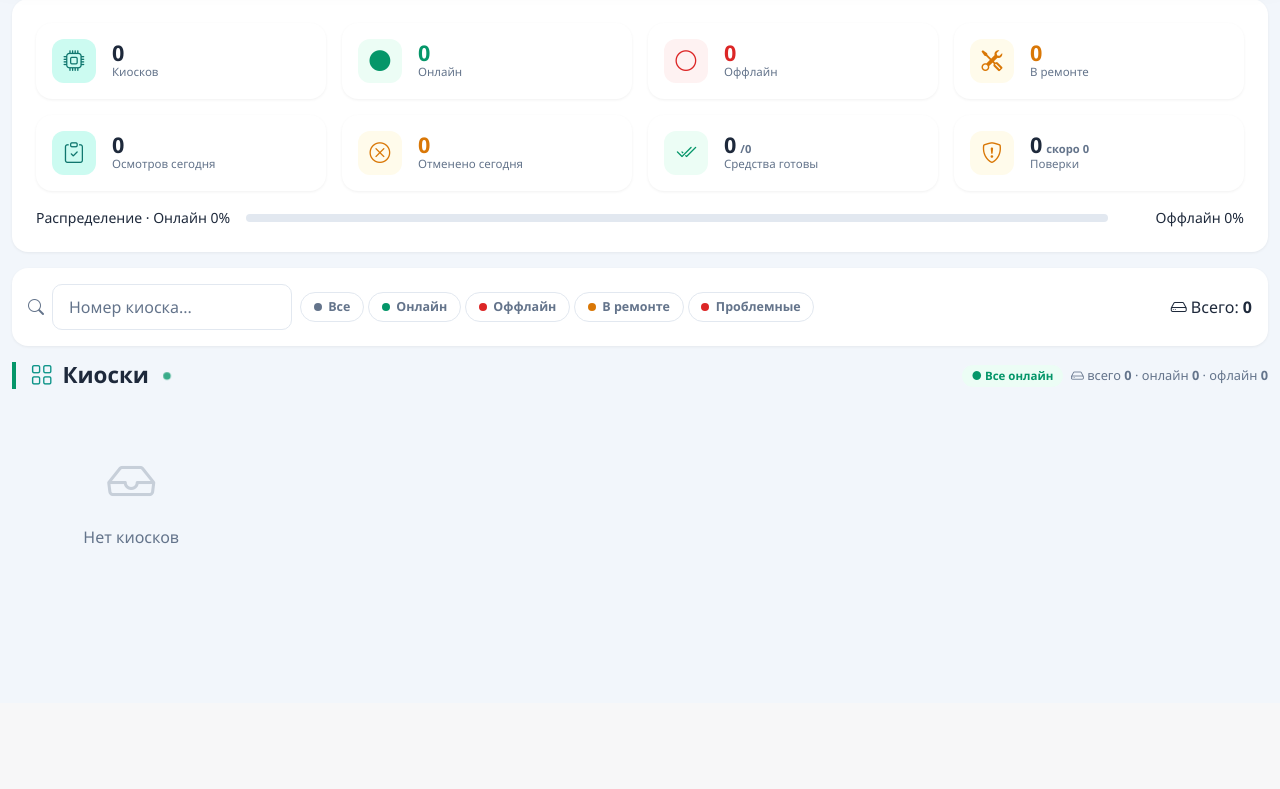
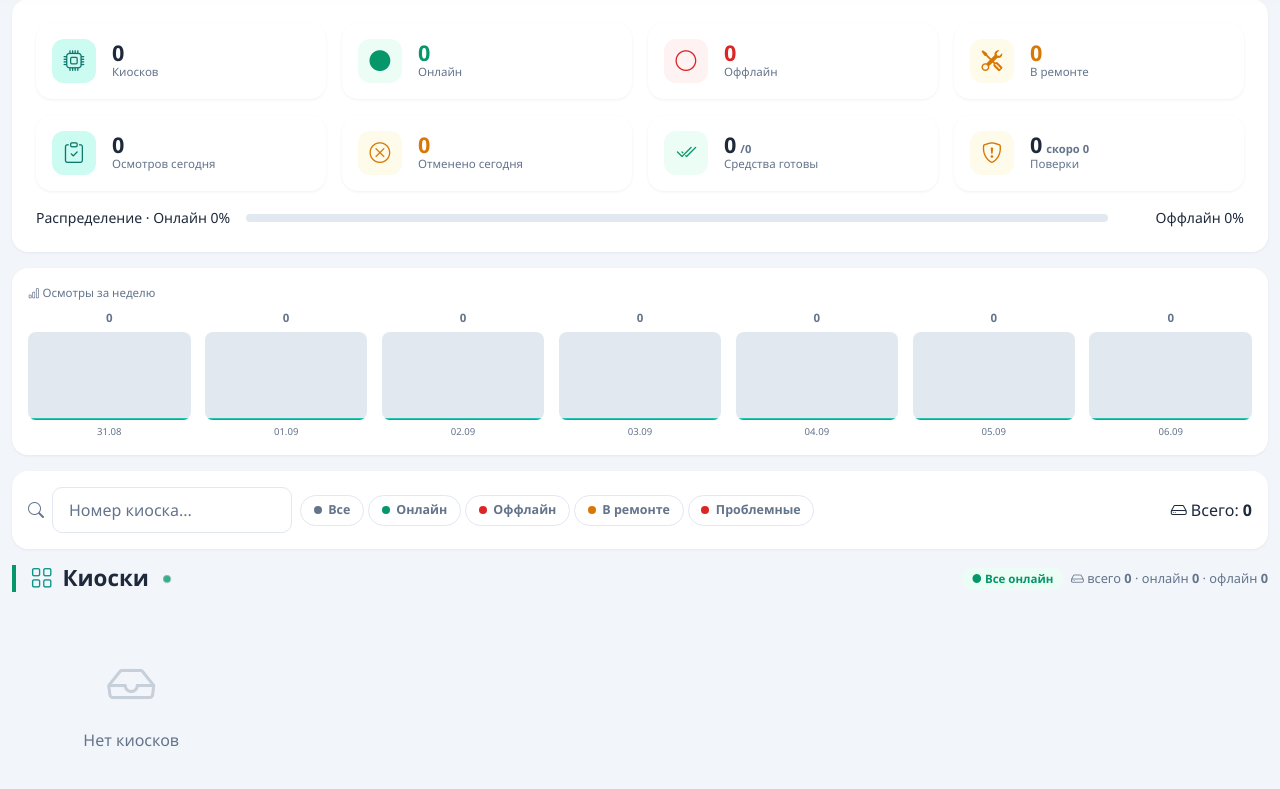
Before and after one commit to alekchiz/devicehub, a Django app: page /dashboard/ in a window 1280 px wide. Shown: the part 97-886 px from the top of the page. Before the commit the page ends 641 px from the top, so only its background shows below. Run offline with Django 5.2, Linux system fonts and the light colour scheme; the visitor is signed in with stand-in values (Sample User, id 1); data that the repository does not hold is empty; some libraries are stand-ins or nearby versions.

Commit message:
Дашборд: живая сводка осмотров, кнопка перезагрузки на карточке, мини-график осмотров за неделю

```diff
--- a/devices/urls.py
+++ b/devices/urls.py
@@ -16,6 +16,7 @@ urlpatterns = [
     path('device/<int:pk>/stop/', views.device_stop, name='device_stop'),
     path('device/<int:pk>/start/', views.device_start, name='device_start'),
     path('device/<int:pk>/upload/', views.device_upload, name='device_upload'),
+    path('device/<int:pk>/reboot/', views.device_reboot, name='device_reboot'),
     path('device/<int:pk>/set-password/', views.device_set_password, name='device_set_password'),
     path('device/<int:pk>/report/', views.export_device_report, name='export_device_report'),
     path('export/', views.export_devices_excel, name='export_devices'),
--- a/devices/views.py
+++ b/devices/views.py
@@ -1,5 +1,6 @@
 import subprocess
 import logging
+from datetime import timedelta
 from django.shortcuts import render, redirect, get_object_or_404
 from django.contrib import messages
 from django.contrib.auth.decorators import login_required, user_passes_test
@@ -350,6 +351,14 @@ def dashboard(request):
     today_agg = today_qs.aggregate(exams=Sum('exams'), cancelled=Sum('cancelled'))
     today_exams_total = today_agg['exams'] or 0
     today_cancelled_total = today_agg['cancelled'] or 0
+    # Осмотры по дням за последнюю неделю (для мини-графика дашборда).
+    week_days = [today - timedelta(days=i) for i in range(6, -1, -1)]
+    week_agg = dict(
+        DailyExam.objects.filter(date__gte=week_days[0], date__lte=today)
+        .values('date').annotate(total=Sum('exams'))
+        .values_list('date', 'total'))
+    week_exams = [{'date': d, 'total': week_agg.get(d, 0)} for d in week_days]
+    week_max = max((x['total'] for x in week_exams), default=1) or 1
 
     if repair_count:
         page_status = 'repair'
@@ -397,6 +406,8 @@ def dashboard(request):
         'verif_soon': v_soon,
         'today_exams_total': today_exams_total,
         'today_cancelled_total': today_cancelled_total,
+        'week_exams': week_exams,
+        'week_max': week_max,
         'problems_count': problems_count,
         'problems_filter': problems_filter,
         'problems_chip': build_qs(request, problems='1'),
@@ -461,12 +472,18 @@ def device_status_feed(request):
 
     page_status = 'repair' if repair else ('warn' if offline else 'ok')
 
+    today = timezone.localdate()
+    exam_agg = DailyExam.objects.filter(date=today).aggregate(
+        exams=Sum('exams'), cancelled=Sum('cancelled'))
+
     payload = {
         'total': total,
         'online': online,
         'offline': offline,
         'repair': repair,
         'page_status': page_status,
+        'exams_today': exam_agg['exams'] or 0,
+        'cancelled_today': exam_agg['cancelled'] or 0,
         'now': timezone.localtime().strftime('%H:%M:%S'),
         'devices': {},
     }
@@ -484,6 +501,19 @@ def device_status_feed(request):
         }
 
     return JsonResponse(payload)
+
+
+@user_passes_test(is_admin)
+def device_reboot(request, pk):
+    """Перезагрузка одного киоска (кнопка на карточке дашборда)."""
+    device = get_object_or_404(Device, pk=pk)
+    result = ssh_reboot(device)
+    if result.returncode == 0:
+        messages.success(request, f'{device.hostname}: перезагрузка отправлена')
+    else:
+        messages.warning(
+            request, f'{device.hostname}: {result.stderr.strip() or "SSH недоступен"}')
+    return redirect('dashboard')
 
 def device_detail_modal(request, pk):
     device = get_object_or_404(Device, pk=pk)
--- a/static/css/style.css
+++ b/static/css/style.css
@@ -389,6 +389,47 @@ body {
 .status-chip .c-dot.repair { background: var(--warning); }
 .status-chip .c-dot.problems { background: var(--danger); }
 .status-chip.sm { padding: 0.2rem 0.55rem; font-size: 0.7rem; }
+
+/* Действия на карточке */
+.dc-form { margin: 0; display: inline-flex; }
+.dc-btn {
+    border: 1px solid var(--border);
+    background: var(--badge-light-bg);
+    color: var(--badge-light-text);
+    width: 26px; height: 26px;
+    border-radius: 8px;
+    display: inline-flex; align-items: center; justify-content: center;
+    font-size: 0.85rem;
+    transition: all 0.2s;
+    cursor: pointer;
+}
+.dc-btn:hover { color: var(--primary); border-color: var(--primary); background: var(--stat-total-bg); }
+
+/* Мини-график осмотров за неделю */
+.week-chart {
+    display: flex; align-items: flex-end; gap: 0.9rem;
+    height: 130px;
+}
+.wc-col {
+    flex: 1; min-width: 0;
+    display: flex; flex-direction: column; align-items: center; gap: 0.3rem;
+    height: 100%;
+}
+.wc-val { font-size: 0.72rem; font-weight: 600; color: var(--text-light); }
+.wc-bar {
+    flex: 1; width: 100%;
+    display: flex; align-items: flex-end;
+    background: var(--border);
+    border-radius: 8px; overflow: hidden;
+}
+.wc-fill {
+    width: 100%;
+    background: linear-gradient(180deg, #2dd4bf, #0d9488);
+    border-radius: 8px;
+    min-height: 2px;
+    transition: height 0.4s ease;
+}
+.wc-label { font-size: 0.6rem; color: var(--text-light); white-space: nowrap; }
 
 /* Распределение статусов */
 .dist-bar {
--- a/templates/devices/dashboard.html
+++ b/templates/devices/dashboard.html
@@ -117,6 +117,22 @@
     </div>
 </div>
 
+<!-- Осмотры за неделю -->
+<div class="filter-card card mb-3">
+    <div class="card-body p-3">
+        <div class="stat-label mb-2"><i class="bi bi-bar-chart"></i> Осмотры за неделю</div>
+        <div class="week-chart">
+            {% for x in week_exams %}
+            <div class="wc-col" title="{{ x.date|date:'d.m' }} — {{ x.total }}">
+                <span class="wc-val">{{ x.total }}</span>
+                <div class="wc-bar"><div class="wc-fill" style="height:{% widthratio x.total week_max 100 %}%;"></div></div>
+                <span class="wc-label">{{ x.date|date:'d.m' }}</span>
+            </div>
+            {% endfor %}
+        </div>
+    </div>
+</div>
+
 <!-- Поиск и статус -->
 <div class="filter-card card mb-3">
     <div class="card-body p-3">
@@ -213,6 +229,14 @@
                     <a href="anydesk:{{ device.anydesk }}" class="ad-link" onclick="event.stopPropagation();" title="Подключиться по AnyDesk">
                         <i class="bi bi-display"></i>{{ device.anydesk }}
                     </a>
+                    {% endif %}
+                    {% if user.profile.role == 'admin' and device.vpn_ip and device.vpn_ip != '0' and device.vpn_ip != 'N/A' %}
+                    <form method="post" action="{% url 'device_reboot' device.pk %}" class="dc-form"
+                          onclick="event.stopPropagation();"
+                          onsubmit="return confirm('Перезагрузить киоск {{ device.hostname }}?');">
+                        {% csrf_token %}
+                        <button type="submit" class="dc-btn" title="Перезагрузить"><i class="bi bi-arrow-clockwise"></i></button>
+                    </form>
                     {% endif %}
                 </div>
                 {% endif %}
@@ -394,6 +418,8 @@ function applyStatus(payload) {
     setTxt('headTotal', payload.total);
     setTxt('headOnline', payload.online);
     setTxt('headOffline', payload.offline);
+    setTxt('examsToday', payload.exams_today);
+    setTxt('cancelledToday', payload.cancelled_today);
 
     // Уведомление во вкладке при появлении новых оффлайн-киосков.
     if (payload.offline > offlineNotif.count) {
```
Also changed, not shown: bot/formatting.py (+15 -0 lines), bot/handlers/start.py (+13 -22 lines), bot/handlers/tickets_create.py (+9 -8 lines), bot/handlers/tickets_list.py (+29 -0 lines), bot/management/commands/telegram_bot.py (+43 -2 lines).
